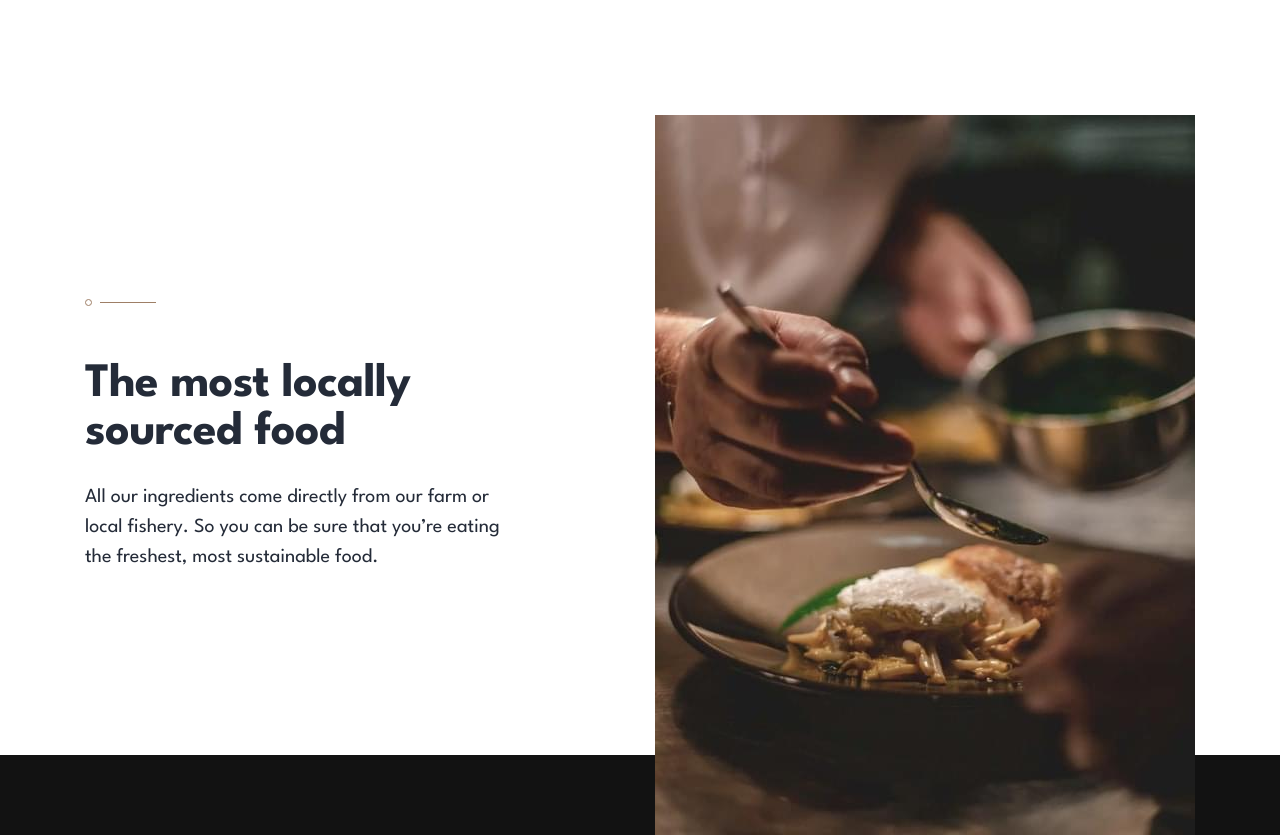
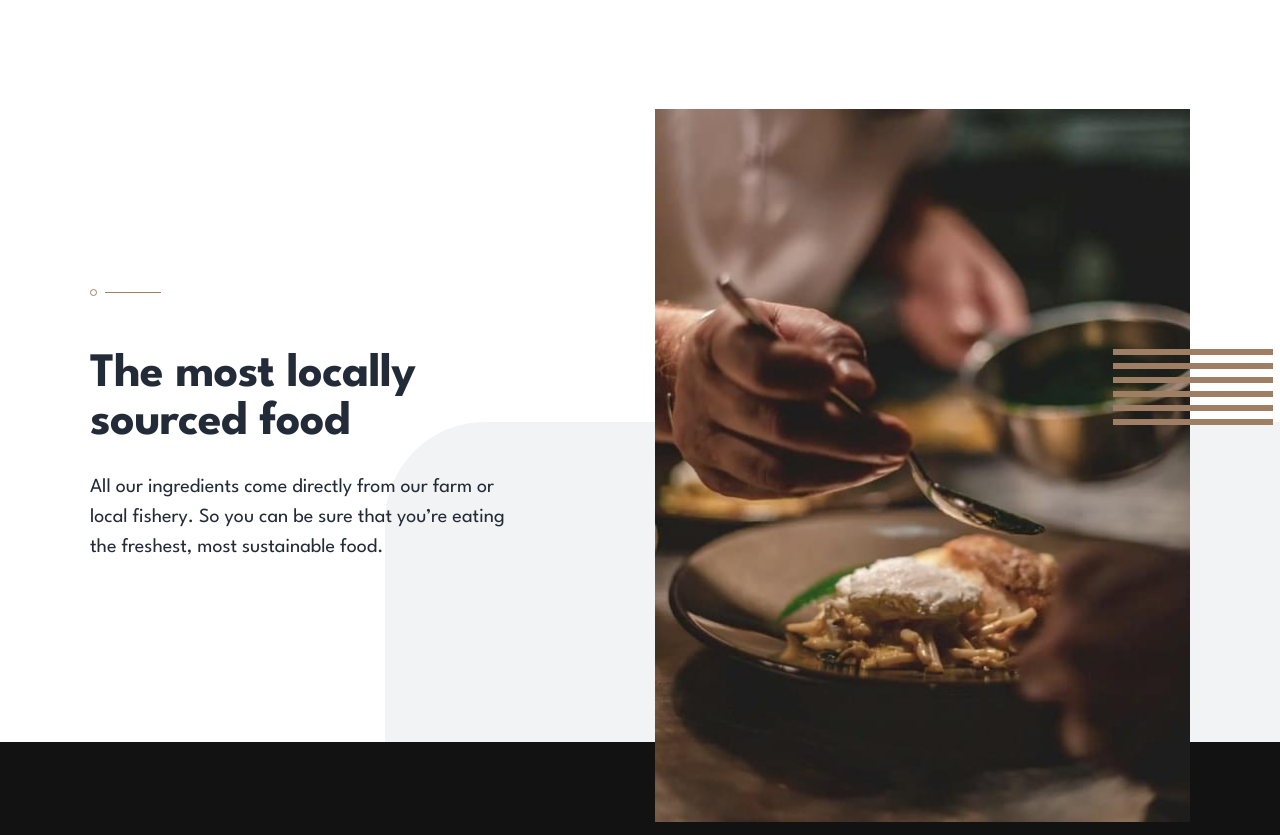
Before and after one commit to karolbanat/dine-restaurant-website, a website: page index.html in a window 1280 px wide. Shown: the part 1490-2325 px from the top of the page. Drawn offline with Linux system fonts and the light colour scheme.

Commit message:
Patterns

```diff
--- a/index.html
+++ b/index.html
@@ -46,7 +46,7 @@
     <main>
         <!-- Enjoyable place section -->
         <section aria-labelledby="enjoyable-place-heading"
-                 class="text-center-md-max text-neutral-600">
+                 class="background-middle-left text-center-md-max text-neutral-600">
             <div class="container">
                 <div class="even-columns-flex">
                     <picture>
@@ -75,9 +75,10 @@
 
         <!-- Locally sourced food section -->
         <section aria-labelledby="locally-sourced-heading"
-                 class="section-spacer-md-max section-spacer-top-lg text-center-md-max text-neutral-600">
+                 class="section-spacer-md-max section-spacer-top-lg background-bottom-right text-center-md-max text-neutral-600">
             <div class="container">
                 <div class="even-columns-flex even-columns-flex--reversed">
+                    <div class="lines-middle-right">
                         <picture>
                             <source media="(min-width: 992px)"
                                     srcset="./dist/assets/images/homepage/locally-sourced-desktop.jpg 1x, ./dist/assets/images/homepage/locally-sourced-desktop@2x.jpg 2x">
@@ -89,6 +90,7 @@
                                  alt="Cook pouring sauce on the dish."
                                  class="image-margin-shift-bottom-lg">
                         </picture>
+                    </div>
                     <div>
                         <div class="flow content-padding-right-lg text-limited"
                              style="--flow-spacer: 1.25em">
@@ -189,11 +191,11 @@
         </section>
 
         <!-- Slides section -->
-        <div class="slides-section-padding-block text-center-md-max text-neutral-600">
+        <div class="slides-section-padding-block background-top-left text-center-md-max text-neutral-600">
             <div class="container">
                 <div class="even-columns-flex">
                     <!-- Container for slide pictures -->
-                    <div class="slide-content-container slide-image-container">
+                    <div class="slide-content-container | lines-top-left">
                         <picture>
                             <source media="(min-width: 992px)"
                                     srcset="./dist/assets/images/homepage/family-gathering-desktop.jpg 1x, ./dist/assets/images/homepage/family-gathering-desktop@2x.jpg 2x">
--- a/src/sass/abstracts/_mixins.scss
+++ b/src/sass/abstracts/_mixins.scss
@@ -7,3 +7,15 @@
 		@content;
 	}
 }
+
+@mixin lines-pattern-base {
+	position: relative;
+
+	&::before {
+		content: '';
+		position: absolute;
+		width: 16rem;
+		height: 7.6rem;
+		background-image: url('../assets/images/patterns/pattern-lines.svg');
+	}
+}
--- a/src/sass/layout/_container.scss
+++ b/src/sass/layout/_container.scss
@@ -1,6 +1,6 @@
 .container {
 	--max-width: 111rem;
-	--padding-inline: 2.4rem;
+	--padding-inline: clamp(2.4rem, 10vw, 9rem);
 	margin-inline: auto;
 	width: min(var(--max-width), 100% - 2 * var(--padding-inline));
 }
--- a/src/sass/utility/_index.scss
+++ b/src/sass/utility/_index.scss
@@ -3,3 +3,4 @@
 @forward './color';
 @forward './text';
 @forward './spacers';
+@forward './patterns';
--- /dev/null
+++ b/src/sass/utility/_patterns.scss
@@ -0,0 +1,91 @@
+@use '../abstracts/mixins';
+
+/* gray background patterns */
+.background-middle-left {
+	@include mixins.media-query(medium) {
+		background-image: url('../assets/images/patterns/pattern-curve-top-right.svg');
+		background-repeat: no-repeat;
+		background-position: -50rem 10rem;
+	}
+	@include mixins.media-query(large) {
+		background-position: 0 25rem;
+	}
+}
+
+.background-bottom-right {
+	@include mixins.media-query(medium) {
+		background-image: url('../assets/images/patterns/pattern-curve-top-left.svg');
+		background-repeat: no-repeat;
+		background-position: right -50rem bottom;
+	}
+	@include mixins.media-query(large) {
+		background-position: right 0 bottom;
+	}
+}
+
+.background-top-left {
+	@include mixins.media-query(medium) {
+		background-image: url('../assets/images/patterns/pattern-curve-top-right.svg');
+		background-repeat: no-repeat;
+		background-position: -50rem 0;
+	}
+	@include mixins.media-query(large) {
+		background-position: -35rem 0;
+	}
+}
+
+.background-bottom-left {
+	@include mixins.media-query(large) {
+		background-image: url('../assets/images/patterns/pattern-curve-bottom-right.svg');
+		background-repeat: no-repeat;
+		background-position: bottom left;
+	}
+}
+
+/* lines patterns */
+.lines-middle-right {
+	@include mixins.lines-pattern-base;
+
+	&::before {
+		display: none;
+		@include mixins.media-query(medium) {
+			display: block;
+			bottom: 5.6rem;
+			right: -5.6rem;
+		}
+		@include mixins.media-query(large) {
+			bottom: 50%;
+			right: clamp(-11.4rem, -6.5vw, -5.6rem);
+		}
+	}
+}
+
+.lines-top-left {
+	@include mixins.lines-pattern-base;
+
+	&::before {
+		display: none;
+		@include mixins.media-query(medium) {
+			display: block;
+			top: -3.8rem;
+			left: -5.6rem;
+		}
+		@include mixins.media-query(large) {
+			left: -4rem;
+		}
+	}
+}
+
+.lines-bottom-left {
+	@include mixins.lines-pattern-base;
+
+	&::before {
+		display: none;
+		@include mixins.media-query(large) {
+			z-index: -1;
+			display: block;
+			bottom: -2.4rem;
+			left: -8rem;
+		}
+	}
+}
--- a/src/sass/utility/_spacers.scss
+++ b/src/sass/utility/_spacers.scss
@@ -1,6 +1,13 @@
 @use '../abstracts/mixins';
 
 /* padding */
+.section-spacer-md-max {
+	padding-block: clamp(10rem, 17.5vw, 11.8rem);
+	@include mixins.media-query(large) {
+		padding-block: 0;
+	}
+}
+
 .menu-section-padding-block {
 	padding-block: clamp(7.2rem, 12.5vw, 9.6rem);
 	@include mixins.media-query(large) {
@@ -64,13 +71,6 @@
 	}
 }
 
-.section-spacer-md-max {
-	margin-block: clamp(10rem, 17.5vw, 11.8rem);
-	@include mixins.media-query(large) {
-		margin-block: 0;
-	}
-}
-
 .section-spacer-top-lg {
 	@include mixins.media-query(large) {
 		margin-block-start: 11.8rem;
```
Also changed, not shown: booking.html (+7 -2 lines), dist/css/main.min.css. Lines whose indentation alone changed are shown as unchanged.
